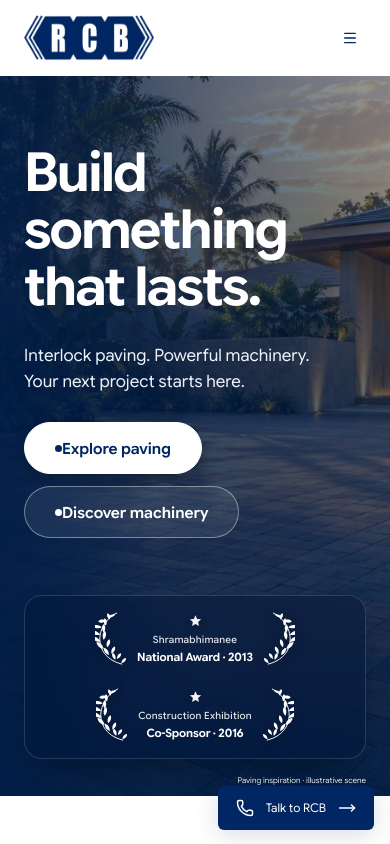
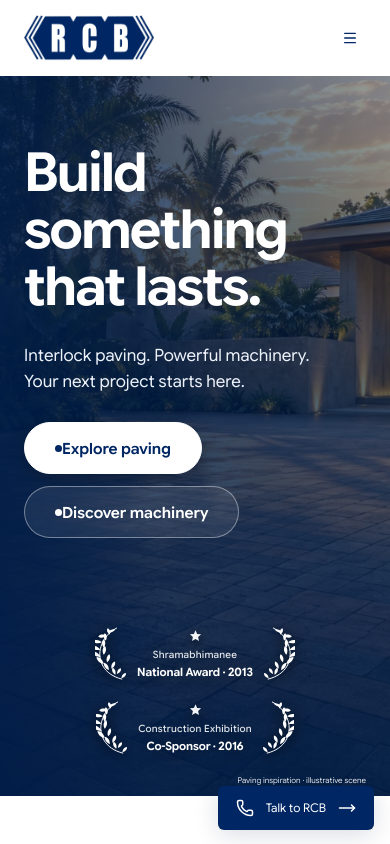
Before and after one commit to Vihangashamod/rcb, a Next.js app: page / in a window 390 px wide. Shown: the top 844 px of the page. Built offline with nearby package versions, Linux system fonts and the light colour scheme.

Commit message:
style: redesign hero awards without background pill container

```diff
--- a/src/app/site.css
+++ b/src/app/site.css
@@ -409,13 +409,13 @@ section[id] {
   gap: 24px;
 }
 .hero-awards-apple {
-  padding: 12px 24px;
-  background: rgba(0, 20, 56, 0.45);
-  backdrop-filter: blur(20px);
-  -webkit-backdrop-filter: blur(20px);
-  border: 1px solid rgba(255, 255, 255, 0.14);
-  border-radius: 20px;
-  box-shadow: 0 16px 36px -12px rgba(0, 0, 0, 0.4);
+  display: inline-flex;
+  align-items: center;
+  gap: 28px;
+  padding: 0;
+  background: transparent;
+  border: none;
+  box-shadow: none;
 }
 .apple-award-badge {
   display: inline-flex;
@@ -424,25 +424,14 @@ section[id] {
   gap: 8px;
   text-decoration: none;
   color: #ffffff;
-  padding: 6px 10px;
-  border-radius: 14px;
+  padding: 2px 4px;
   position: relative;
-  transition: transform 0.35s cubic-bezier(0.16, 1, 0.3, 1), background-color 0.25s ease;
-}
-.apple-award-badge::before {
-  content: "";
-  position: absolute;
-  inset: 0;
-  border-radius: 14px;
-  background: rgba(255, 255, 255, 0);
-  transition: background-color 0.25s ease;
-  pointer-events: none;
+  transition: transform 0.35s cubic-bezier(0.16, 1, 0.3, 1), filter 0.35s ease;
+  filter: drop-shadow(0 2px 8px rgba(0, 0, 0, 0.55));
 }
 .apple-award-badge:hover {
   transform: translateY(-2px);
-}
-.apple-award-badge:hover::before {
-  background: rgba(255, 255, 255, 0.08);
+  filter: drop-shadow(0 4px 14px rgba(0, 0, 0, 0.75)) drop-shadow(0 0 16px rgba(255, 255, 255, 0.22));
 }
 .apple-laurel-branch {
   width: 40px;
@@ -1775,11 +1764,13 @@ section[id] {
   }
   .hero-awards-apple {
     gap: 16px;
-    padding: 10px 18px;
-    border-radius: 18px;
+    padding: 0;
+    background: transparent;
+    border: none;
+    box-shadow: none;
   }
   .apple-award-badge {
-    padding: 4px 8px;
+    padding: 2px 4px;
     gap: 6px;
   }
   .apple-laurel-branch {
@@ -2030,10 +2021,13 @@ section[id] {
   }
   .hero-awards-apple {
     flex-direction: column;
-    gap: 10px;
-    padding: 10px 16px;
+    gap: 12px;
+    padding: 0;
     width: 100%;
     max-width: 380px;
+    background: transparent;
+    border: none;
+    box-shadow: none;
   }
   .hero-awards .award-divider {
     display: none;
```
